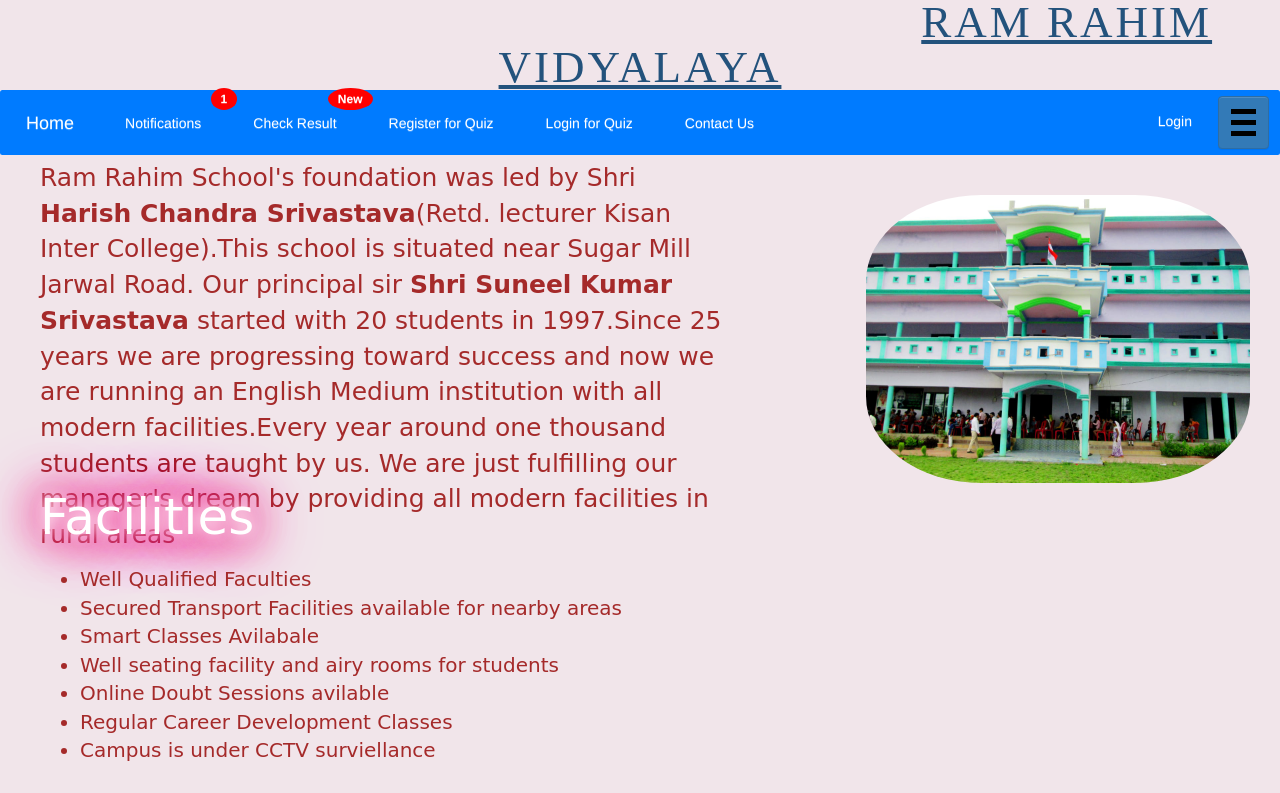
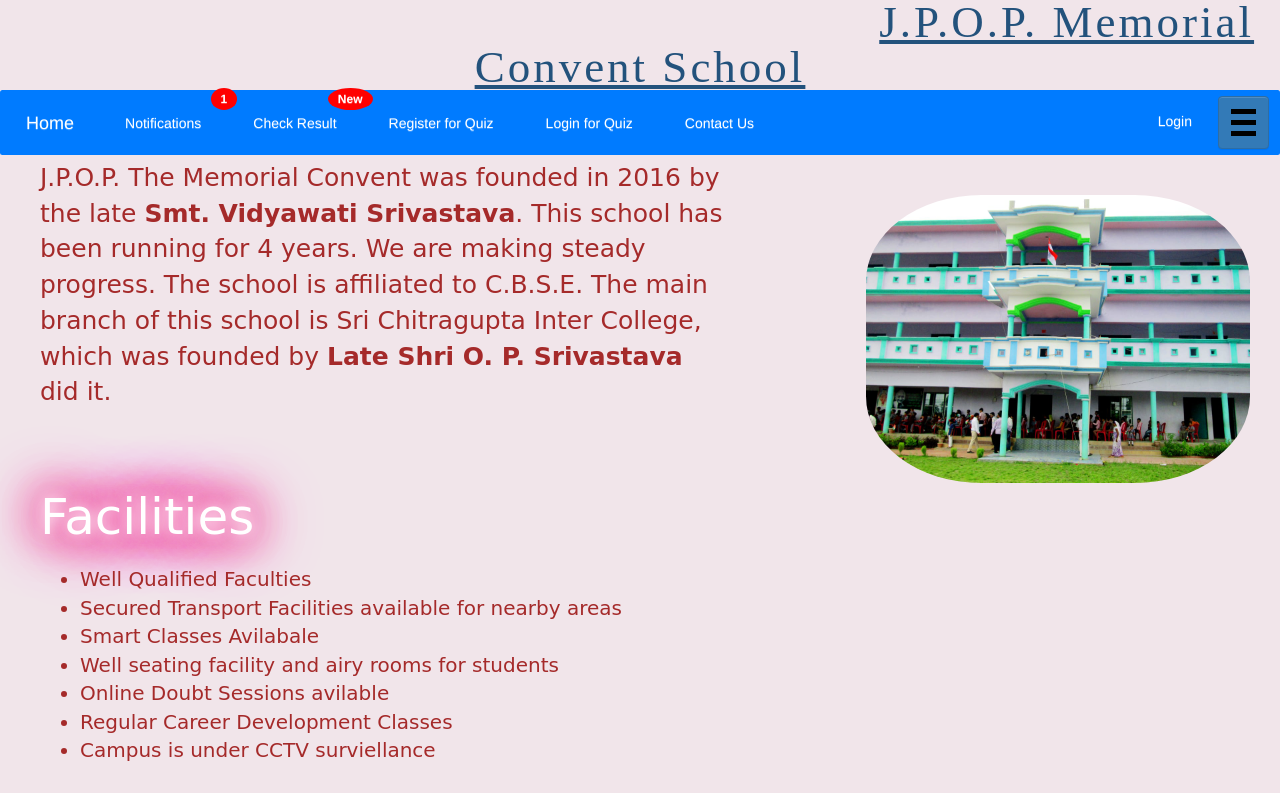
Before and after one commit to ashvinsri/jpopschool, a Django app: page / in a window 1280 px wide. Shown: the top 793 px of the page. Run offline with Django 3.2, Linux system fonts and the light colour scheme; data comes from the database, SQL or seed files in the repository; parts of the project's set-up code (start-up, migrations or seed data) failed here and were passed over; some libraries are stand-ins or nearby versions.

Commit message:
Update base.html

```diff
--- a/school_project/schoolapp/templates/base.html
+++ b/school_project/schoolapp/templates/base.html
@@ -233,7 +233,7 @@
         <div class="col-md-8">
 
         </div>
-        <a class="kcs" href={% url 'base' %}>RAM RAHIM VIDYALAYA</a>
+        <a class="kcs" href={% url 'base' %}>J.P.O.P. Memorial Convent School</a>
       <nav class="navbar navbar-expand-lg navbar-dark bg-primary rounded">
       <a class="navbar-brand" href="{% url 'base' %}">Home</a>
       <ul class="navbar-nav mr-auto">
@@ -305,10 +305,7 @@
 
     {% block body_block %}
     <div class="form-area11" style="float:left;font-size:25px;">
-      <p>Ram Rahim School's foundation was led by Shri <b>Harish Chandra Srivastava</b>(Retd. lecturer Kisan Inter College).This school is
-      situated near Sugar Mill Jarwal Road. Our principal sir <b>Shri Suneel Kumar Srivastava</b> started with 20 students in 1997.Since 25 years
-    we are progressing toward success and now we are running an English Medium institution with all modern facilities.Every year around one thousand students are taught
-    by us. We are just fulfilling our manager's dream by providing all modern facilities in rural areas <br>
+      <p>J.P.O.P. The Memorial Convent was founded in 2016 by the late <b>Smt. Vidyawati Srivastava</b>. This school has been running for 4 years. We are making steady progress. The school is affiliated to C.B.S.E. The main branch of this school is Sri Chitragupta Inter College, which was founded by <b>Late Shri O. P. Srivastava</b> did it.<br>
      </p>
     </div>
     <div class="form-area12">
```
